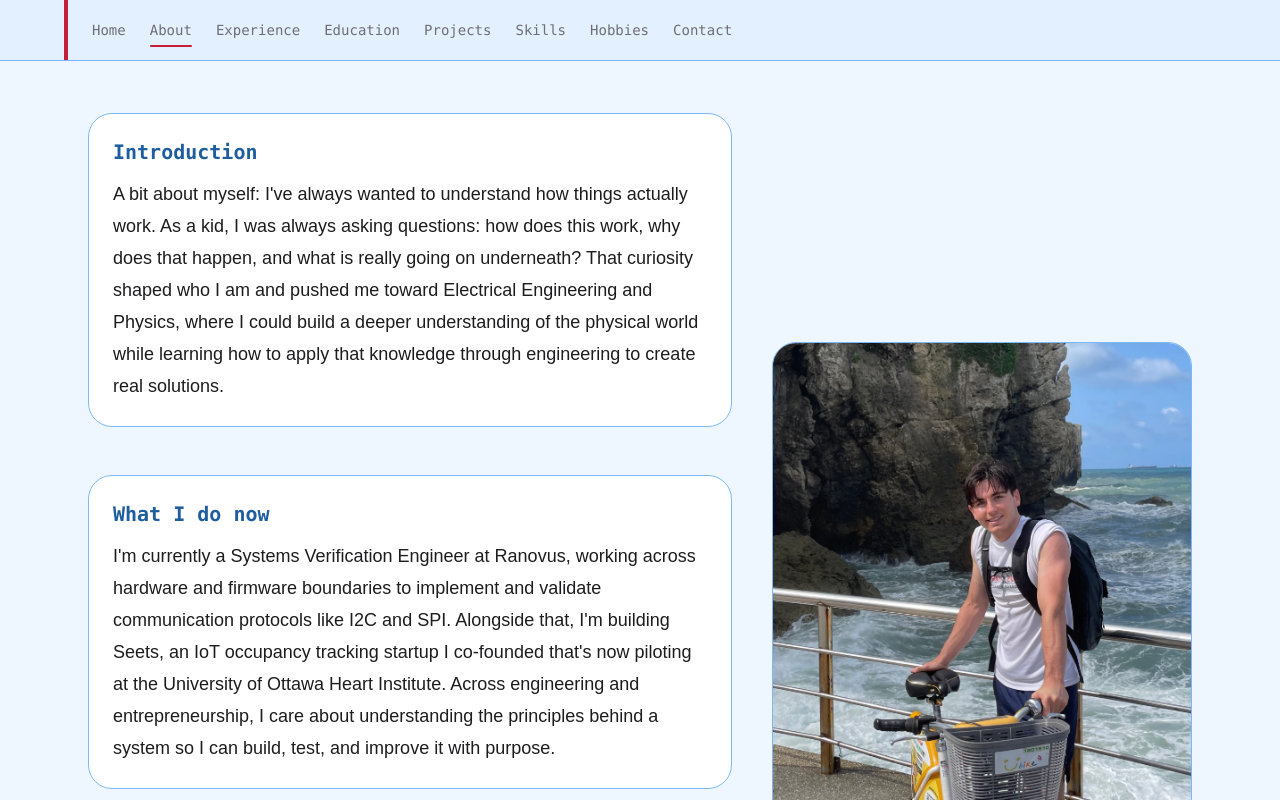
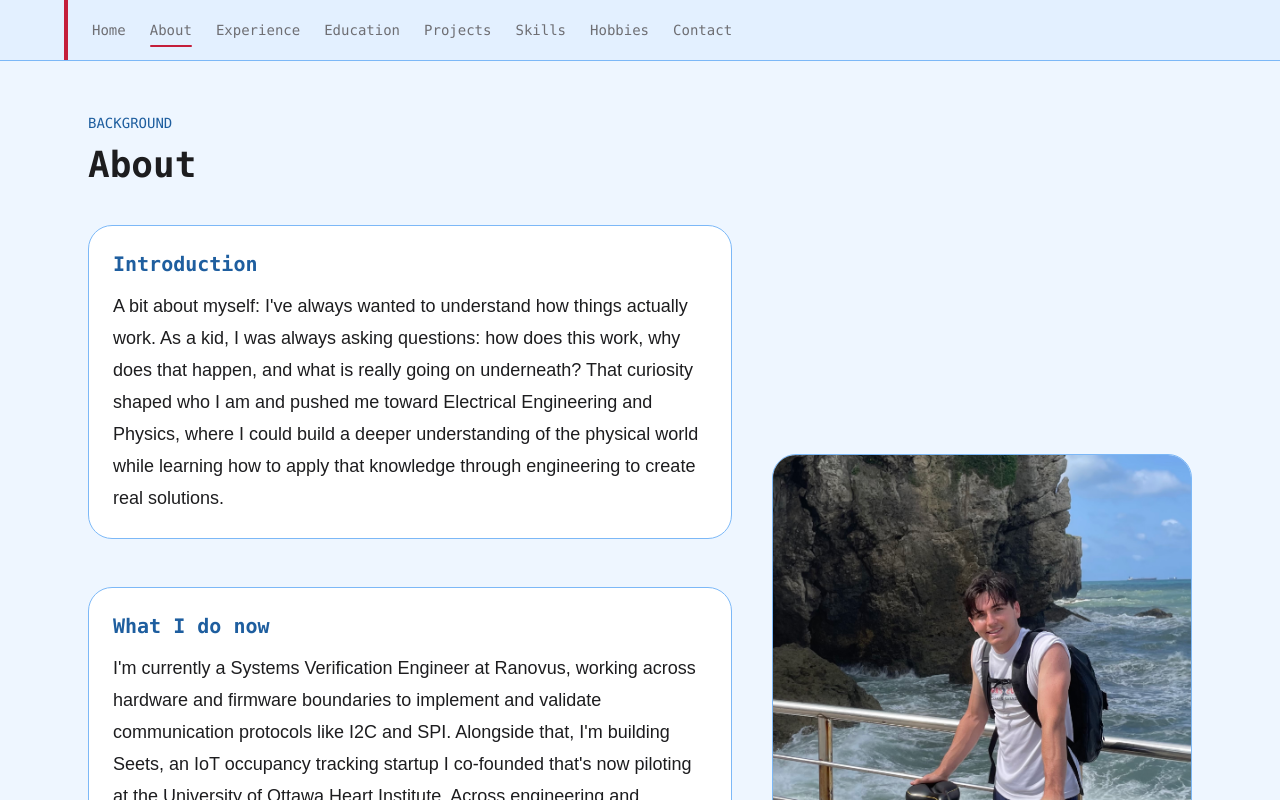
Before and after one commit to Zachary-Levesque/Portfolio, a Next.js app: page /about in a window 1280 px wide. Shown: the top 800 px of the page. Built offline with nearby package versions, Linux system fonts and the light colour scheme.

Commit message:
Update page.tsx

```diff
--- a/app/about/page.tsx
+++ b/app/about/page.tsx
@@ -17,6 +17,16 @@ export default function AboutPage() {
   ];
 
   return (
+    <div className="space-y-10">
+      <section className="max-w-3xl">
+        <p className="font-mono text-sm uppercase text-accent-muted">
+          Background
+        </p>
+        <h1 className="mt-3 font-mono text-3xl font-semibold text-foreground sm:text-4xl">
+          About
+        </h1>
+      </section>
+
       <div className="grid gap-8 lg:grid-cols-[minmax(0,1fr)_420px] lg:items-center lg:gap-10">
         <div className="space-y-8 sm:space-y-12">
           {sections.map((section) => (
@@ -50,5 +60,6 @@ export default function AboutPage() {
           </figcaption>
         </figure>
       </div>
+    </div>
   );
 }
```
Lines whose indentation alone changed are shown as unchanged.
